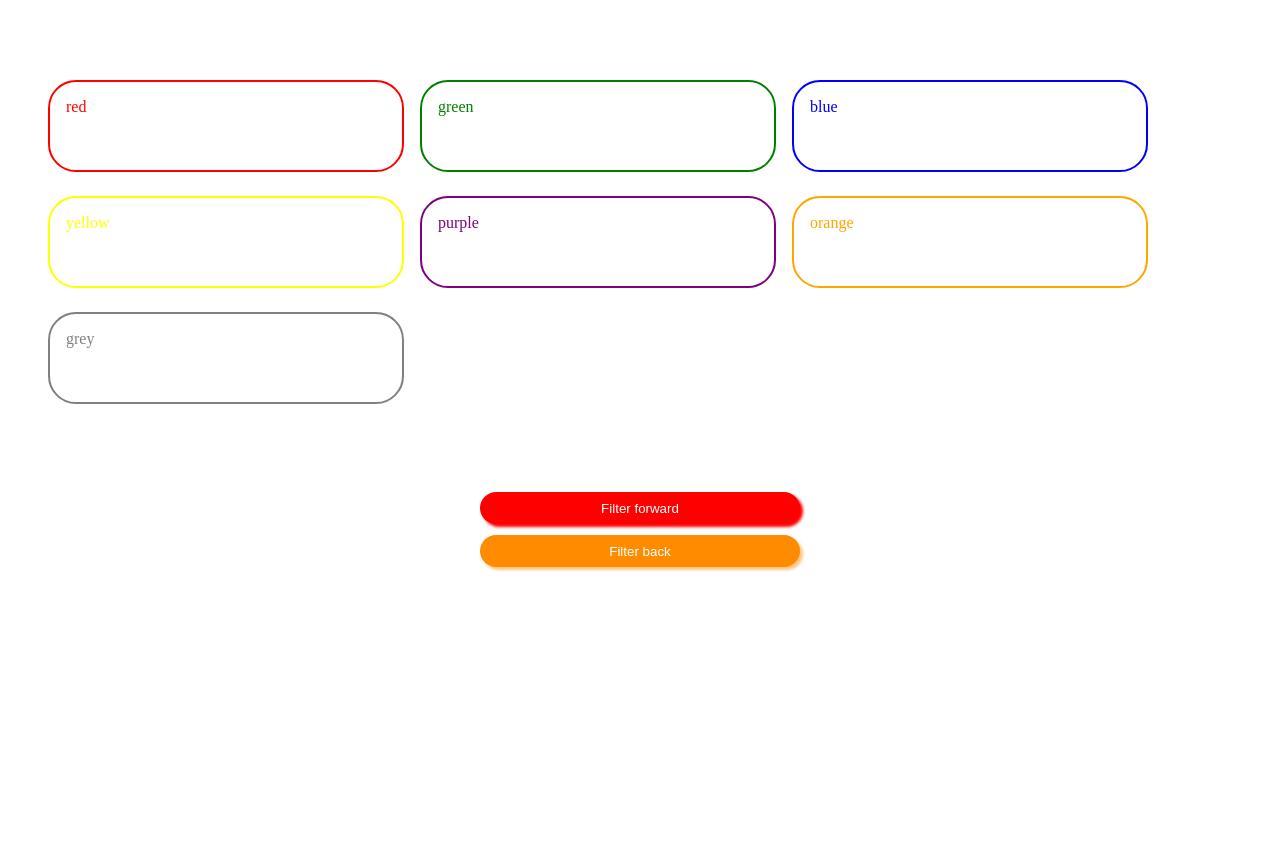
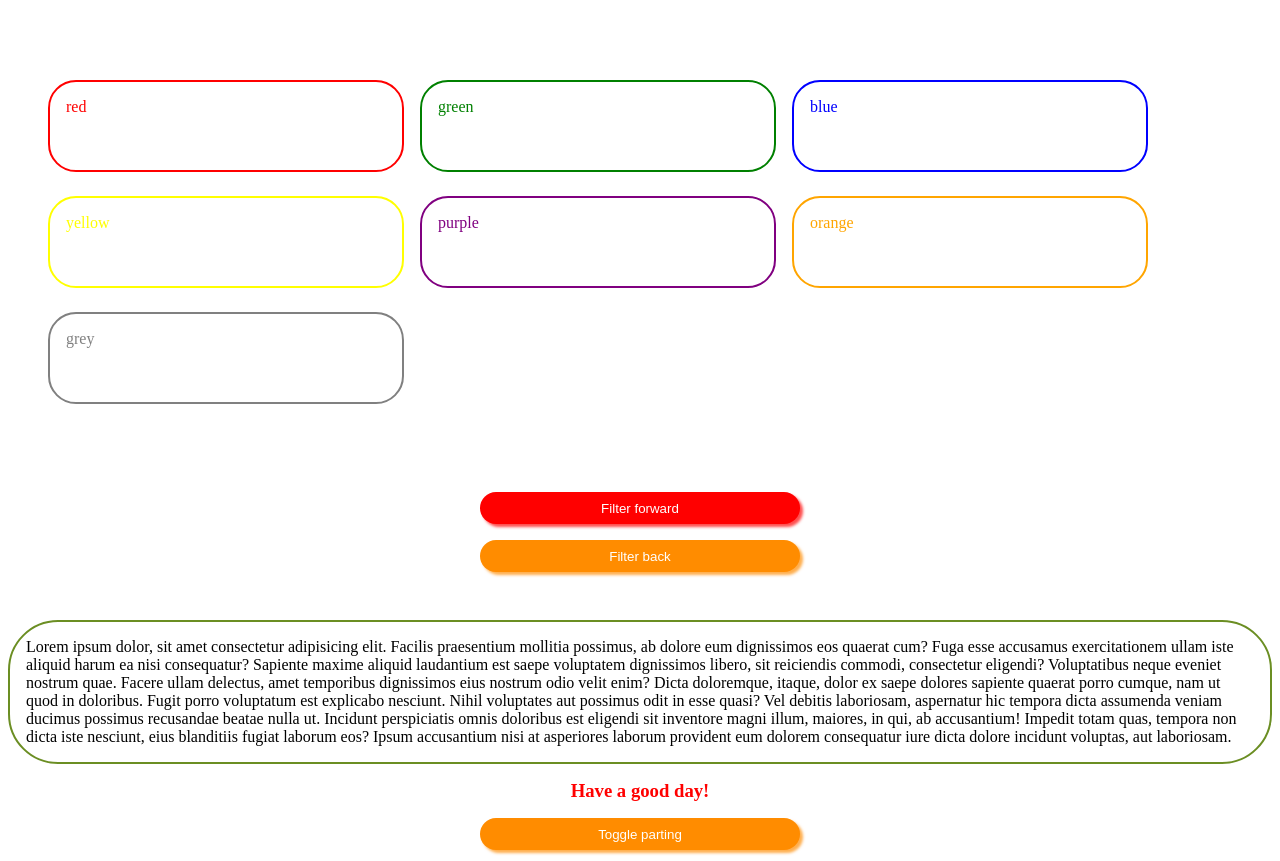
Before and after one commit to Waldemar-00/SVELTE-advanced-, a SvelteKit app: page / in a window 1280 px wide. Before the commit the page ends 800 px from the top, so only its background shows below. Built offline with nearby package versions, Linux system fonts and the light colour scheme.

Commit message:
The $$slots.property VS the if statement in the named slots.

```diff
--- a/src/components/slots/DataGetFromSlots.svelte
+++ b/src/components/slots/DataGetFromSlots.svelte
@@ -4,6 +4,21 @@
 
 <DataUpSlots let:co={color}>
 	<li style:color style:border-color={color}>{color}</li>
+	<p slot="article">
+		Lorem ipsum dolor, sit amet consectetur adipisicing elit. Facilis praesentium mollitia possimus,
+		ab dolore eum dignissimos eos quaerat cum? Fuga esse accusamus exercitationem ullam iste aliquid
+		harum ea nisi consequatur? Sapiente maxime aliquid laudantium est saepe voluptatem dignissimos
+		libero, sit reiciendis commodi, consectetur eligendi? Voluptatibus neque eveniet nostrum quae.
+		Facere ullam delectus, amet temporibus dignissimos eius nostrum odio velit enim? Dicta
+		doloremque, itaque, dolor ex saepe dolores sapiente quaerat porro cumque, nam ut quod in
+		doloribus. Fugit porro voluptatum est explicabo nesciunt. Nihil voluptates aut possimus odit in
+		esse quasi? Vel debitis laboriosam, aspernatur hic tempora dicta assumenda veniam ducimus
+		possimus recusandae beatae nulla ut. Incidunt perspiciatis omnis doloribus est eligendi sit
+		inventore magni illum, maiores, in qui, ab accusantium! Impedit totam quas, tempora non dicta
+		iste nesciunt, eius blanditiis fugiat laborum eos? Ipsum accusantium nisi at asperiores laborum
+		provident eum dolorem consequatur iure dicta dolore incidunt voluptas, aut laboriosam.
+	</p>
+	<h3 slot="parting">Have a good day!</h3>
 </DataUpSlots>
 
 <style>
@@ -15,4 +30,16 @@
 		margin-bottom: 0.5rem;
 		border-radius: 3.5vmin;
 	}
+	p {
+		border: 2px solid olivedrab;
+		padding: 1rem;
+		border-radius: 50px;
+		margin-top: 3rem;
+	}
+	h3 {
+		color: red;
+		margin: 0 auto;
+		width: 50vmin;
+		text-align: center;
+	}
 </style>
--- a/src/components/slots/DataUpSlots.svelte
+++ b/src/components/slots/DataUpSlots.svelte
@@ -1,6 +1,6 @@
 <script>
 	// @ts-nocheck
-
+	let parting = true;
 	let colors = ['red', 'green', 'blue', 'yellow', 'purple', 'orange', 'grey'];
 	function filterColors(fn) {
 		colors = [...colors.sort(fn)];
@@ -18,6 +18,15 @@
 <button on:click={() => filterColors((a, b) => (a < b ? -1 : 1))}>Filter forward</button>
 <!-- <button on:click={filterColorsBack}>Filter back</button> -->
 <button on:click={() => filterColors((a, b) => (a < b ? 1 : -1))}>Filter back</button>
+<slot name="article">
+	<p>(article)</p>
+</slot>
+{#if parting && $$slots.parting}
+	<slot name="parting" />
+{:else}
+	<p>Good bye</p>
+{/if}
+<button on:click={() => (parting = !parting)}>Toggle parting</button>
 
 <style>
 	ul {
@@ -29,7 +38,7 @@
 	}
 	button {
 		display: block;
-		margin: 0 auto;
+		margin: 1rem auto;
 		width: 40vmin;
 		height: 4vmin;
 		padding: 0.4rem;
@@ -37,12 +46,18 @@
 		color: #fff;
 		border-radius: 2vmin;
 		border: none;
-		box-shadow: 3px 3px 3px 0 rgb(255, 198, 128);
+		box-shadow: 3px 3px 3px 0 rgb(255 140 0 / 0.7);
 		cursor: pointer;
 		margin-bottom: 0.7rem;
 	}
 	button:nth-child(2) {
 		background-color: red;
-		box-shadow: 3px 3px 3px 0 red;
+		box-shadow: 3px 3px 3px 0 rgb(255 0 0 / 0.7);
+	}
+	p {
+		margin: 2rem auto;
+		color: red;
+		width: 70vmin;
+		text-align: center;
 	}
 </style>
```
